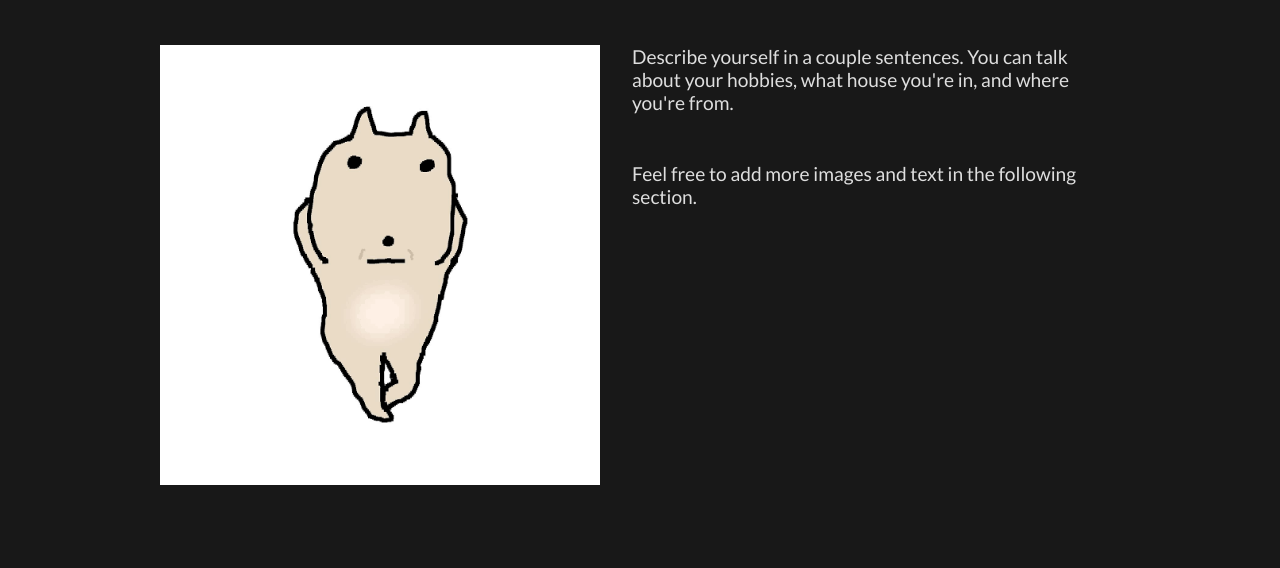
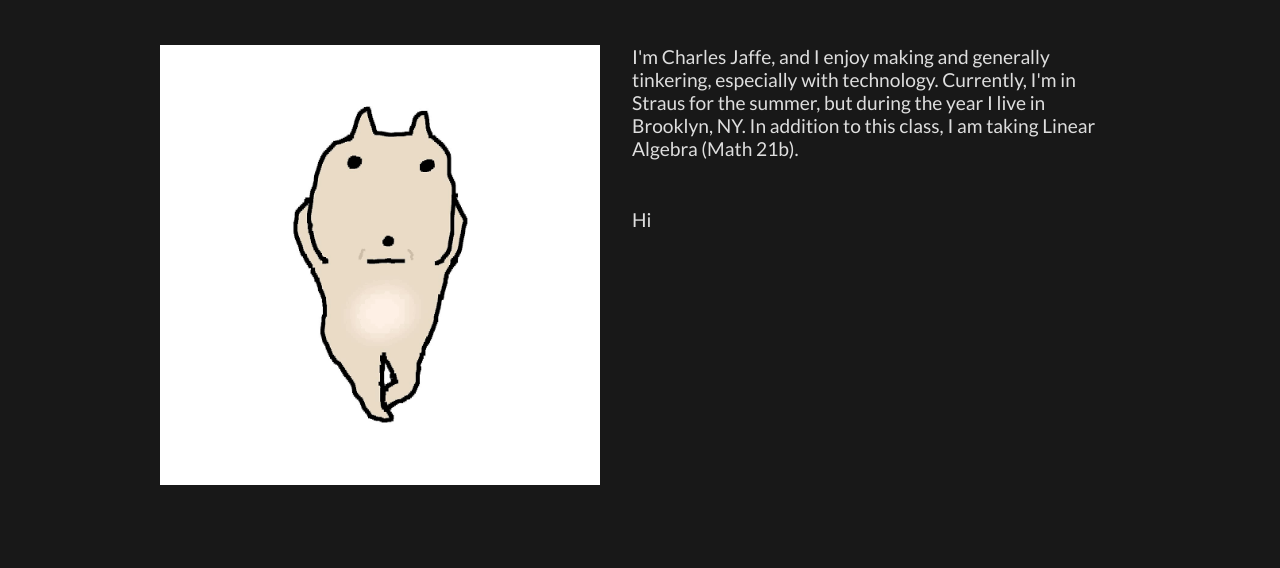
Before and after one commit to chairlesengi/PHYS-S-12, a plain HTML site: page about.html in a window 1280 px wide. Shown: the part 232-800 px from the top of the page. Drawn offline with Linux system fonts and the light colour scheme.

Commit message:
Update About Me

```diff
--- a/about.html
+++ b/about.html
@@ -22,11 +22,11 @@
 
       <div>
         <p>
-          Describe yourself in a couple sentences. You can talk about your hobbies, what house you're in, and where you're from.
+          I'm Charles Jaffe, and I enjoy making and generally tinkering, especially with technology. Currently, I'm in Straus for the summer, but during the year I live in Brooklyn, NY. In addition to this class, I am taking Linear Algebra (Math 21b).
         </p>
 
         <p>
-          Feel free to add more images and text in the following section.
+          Hi
         </p>
       </div>
     </section>
```
Also changed, not shown: index.html (+4 -3 lines).
